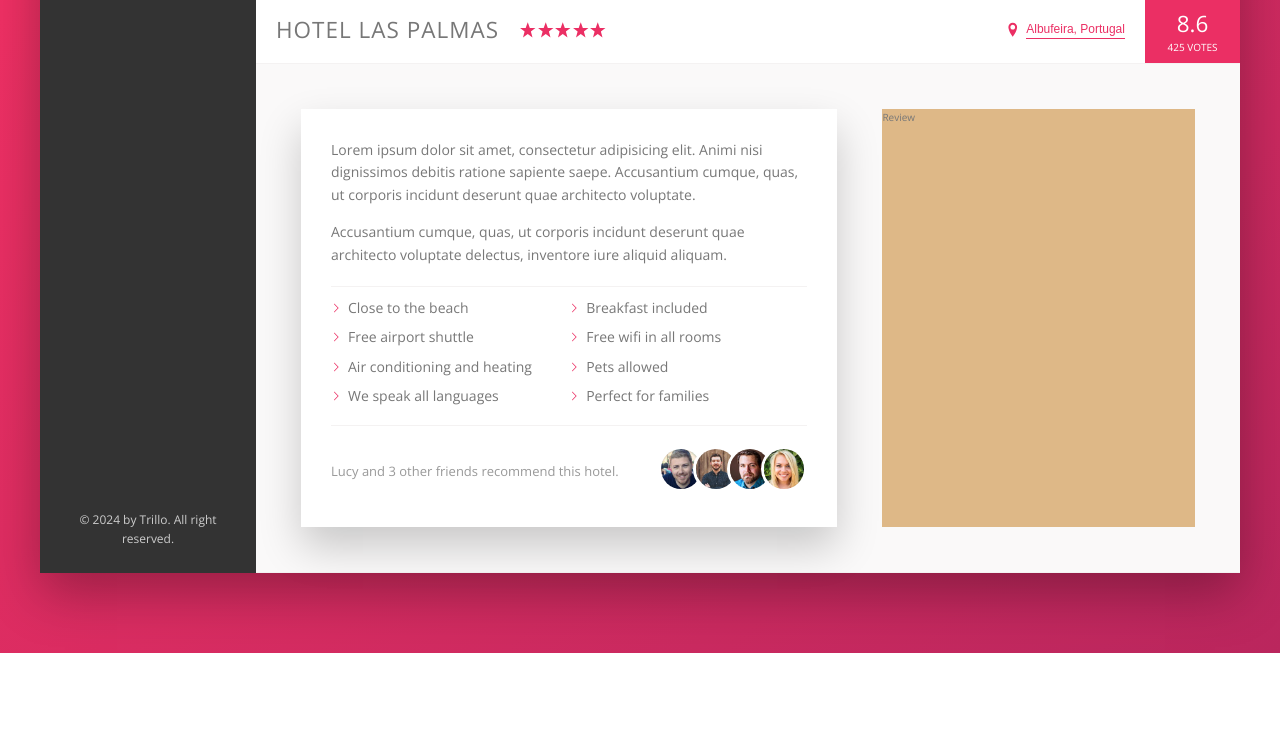
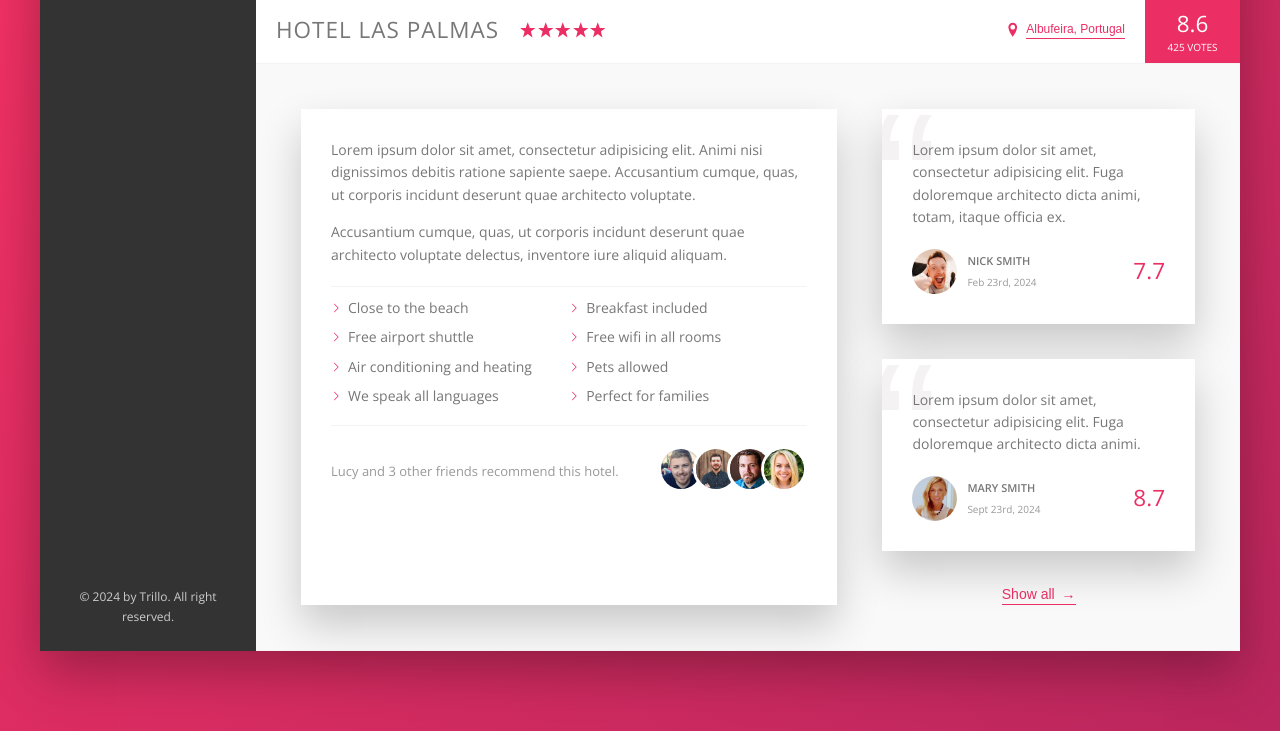
Before and after one commit to Ashoka2002/Trillo, a website: page index.html in a window 1280 px wide. Shown: the part 528-1259 px from the top of the page. Before the commit the page ends 1181 px from the top, so only its background shows below. Drawn offline with nearby package versions, Linux system fonts and the light colour scheme.

Commit message:
Building the User Reviews Section

```diff
--- a/index.html
+++ b/index.html
@@ -167,7 +167,38 @@
                 </div>
               </div>
             </div>
-            <div class="user-reviews">Review</div>
+            <div class="user-reviews">
+              <figure class="review">
+                <blockquote class="review__text">
+                  Lorem ipsum dolor sit amet, consectetur adipisicing elit. Fuga doloremque architecto dicta animi,
+                  totam, itaque officia ex.
+                </blockquote>
+                <figcaption class="review__user">
+                  <img src="img/user-1.jpg" alt="Person 1" class="review__photo" />
+                  <div class="review__user-box">
+                    <p class="review__user-name">Nick Smith</p>
+                    <p class="review__user-date">Feb 23rd, 2024</p>
+                  </div>
+                  <div class="review__rating">7.7</div>
+                </figcaption>
+              </figure>
+
+              <figure class="review">
+                <blockquote class="review__text">
+                  Lorem ipsum dolor sit amet, consectetur adipisicing elit. Fuga doloremque architecto dicta animi.
+                </blockquote>
+                <figcaption class="review__user" r>
+                  <img src="img/user-2.jpg" alt="Person 1" class="review__photo" />
+                  <div class="review__user-box">
+                    <p class="review__user-name">Mary smith</p>
+                    <p class="review__user-date">Sept 23rd, 2024</p>
+                  </div>
+                  <div class="review__rating">8.7</div>
+                </figcaption>
+              </figure>
+
+              <button class="btn-inline">Show all <span>&rarr;</span></button>
+            </div>
           </div>
         </main>
       </div>
--- a/scss/_component.scss
+++ b/scss/_component.scss
@@ -274,8 +274,17 @@
   background-color: transparent;
   transition: all 0.2s;
 
+  & span {
+    margin-left: 3px;
+    transition: margin 0.2s;
+  }
+
   &:hover {
     color: var(--color-grey-dark-1);
+
+    span {
+      margin-left: 6px;
+    }
   }
   &:focus {
     outline: none;
@@ -369,3 +378,62 @@
     }
   }
 }
+
+/// ///////////////////////////////////////
+///  REVIEWS
+
+.review {
+  background-color: var(--color-white);
+  padding: 3rem;
+  margin-bottom: 3.5rem;
+  box-shadow: var(--shadow-light);
+  position: relative;
+  overflow: hidden;
+
+  &__text {
+    margin-bottom: 2rem;
+    position: relative;
+    z-index: 2;
+  }
+  &__user {
+    margin-top: 2rem;
+    display: flex;
+    align-items: center;
+  }
+  &__photo {
+    height: 4.5rem;
+    width: 4.5rem;
+    border-radius: 50%;
+  }
+  &__user-box {
+    padding: 0 1rem;
+    margin-right: auto;
+  }
+  &__user-name {
+    font-size: 1.1rem;
+    font-weight: 600;
+    text-transform: uppercase;
+    margin-bottom: 4px;
+  }
+  &__user-date {
+    font-size: 1rem;
+    color: var(--color-grey-dark-3);
+  }
+  &__rating {
+    font-size: 2.25rem;
+    color: var(--color-primary);
+    font-weight: 300;
+  }
+
+  &::before {
+    content: "\201C";
+    font-size: 20rem;
+    position: absolute;
+    line-height: 1;
+    top: -2.5rem;
+    left: -1rem;
+    font-family: sans-serif;
+    color: var(--color-grey-light-2);
+    z-index: 1;
+  }
+}
--- a/scss/_layout.scss
+++ b/scss/_layout.scss
@@ -35,6 +35,7 @@
 }
 
 .detail {
+  font-size: 1.4rem;
   display: flex;
   padding: 4.5rem;
   background-color: var(--color-grey-light-1);
@@ -42,7 +43,6 @@
 }
 
 .description {
-  font-size: 1.4rem;
   flex: 0 0 60%;
   margin-right: 4.5rem;
   padding: 3rem;
@@ -51,6 +51,9 @@
 }
 
 .user-reviews {
-  background-color: burlywood;
   flex: 1;
+
+  display: flex;
+  flex-direction: column;
+  align-items: center;
 }
```
Also changed, not shown: css/style.css.
